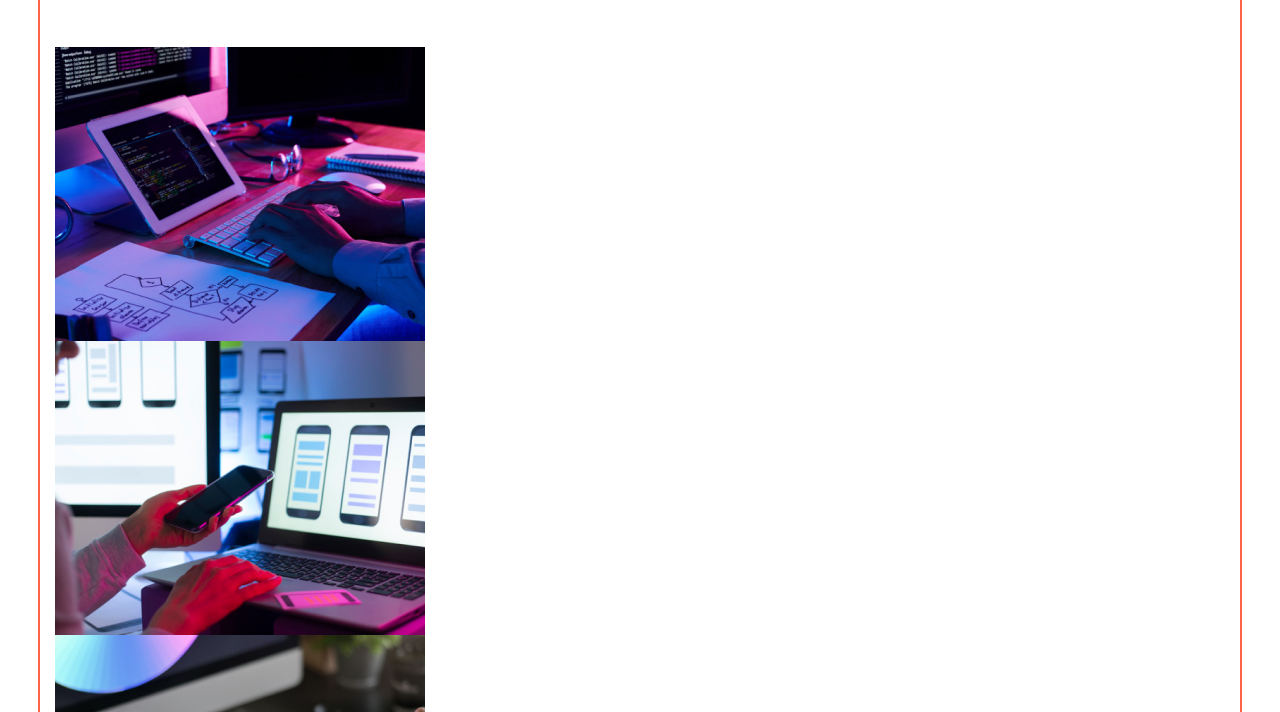
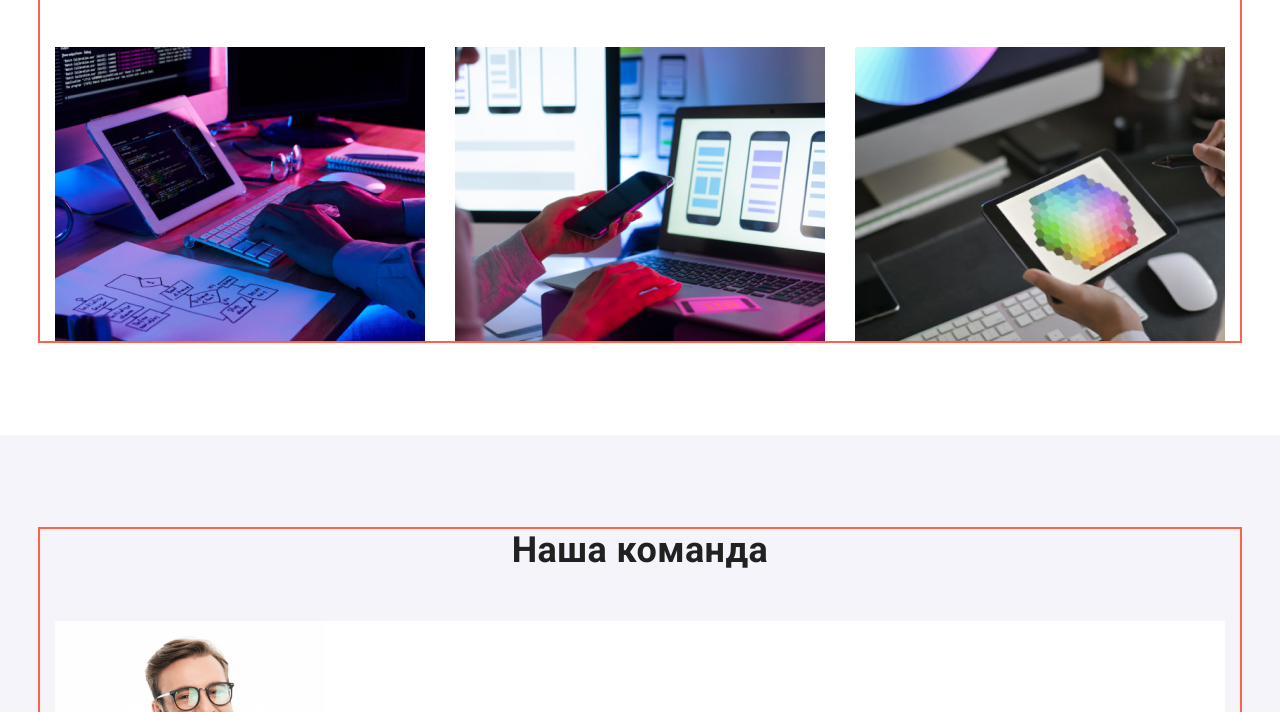
Before and after one commit to Sergey-Proskurnin/goit-markup-hw-03, a plain HTML site: page index.html in a window 1280 px wide. Shown: the part 628-1340 px from the top of the page. Drawn offline with nearby package versions, Linux system fonts and the light colour scheme.

Commit message:
Сделал флекс для 3 секции "Чем мы занимаемся"

```diff
--- a/CSS/style.css
+++ b/CSS/style.css
@@ -207,7 +207,7 @@ footer {
     margin-left: -30px;
     /* margin-top: 0px; */
 }
-    .feature-item {
+.feature-item {
     margin-left: 30px;
     /* margin-top: 0px; */
     flex-basis: calc(100% / 4 - 30px);
@@ -222,6 +222,17 @@ footer {
     text-align: center;
 
     margin-bottom: 50px;
+}
+.product-list {
+    display: flex;
+    flex-wrap: wrap;
+    margin-left: -30px;
+    /* margin-top: 0px; */
+}
+.product-item {
+    margin-left: 30px;
+    /* margin-top: 0px; */
+    flex-basis: calc(100% / 3 - 30px);
 }
 /*section4-comand*/
 .section-comand {
--- a/index.html
+++ b/index.html
@@ -78,21 +78,15 @@
         <section class="section">
             <div class="container">
                 <h2 class="section-title">Чем мы занимаемся</h2>
-                <ul class="link list">
-                    <li>
-                        <a href="">
+                <ul class="product-list list">
+                    <li class="product-item" >
                         <img src="./images/code.jpg" alt="Фото разработки десктопных приложений" width="370" >
-                        </a>
                     </li>
-                    <li>
-                        <a href="">
+                    <li class="product-item" >
                         <img src="./images/adaptive.jpg" alt="Фото разработки мобильных приложений" width="370">
-                        </a>
                     </li>
-                    <li>
-                        <a href="">
+                    <li class="product-item" >
                         <img src="./images/design.jpg" alt="Фото разработки веб дизайн сайта" width="370">
-                        </a>
                     </li>
                 </ul>
             </div>
```
